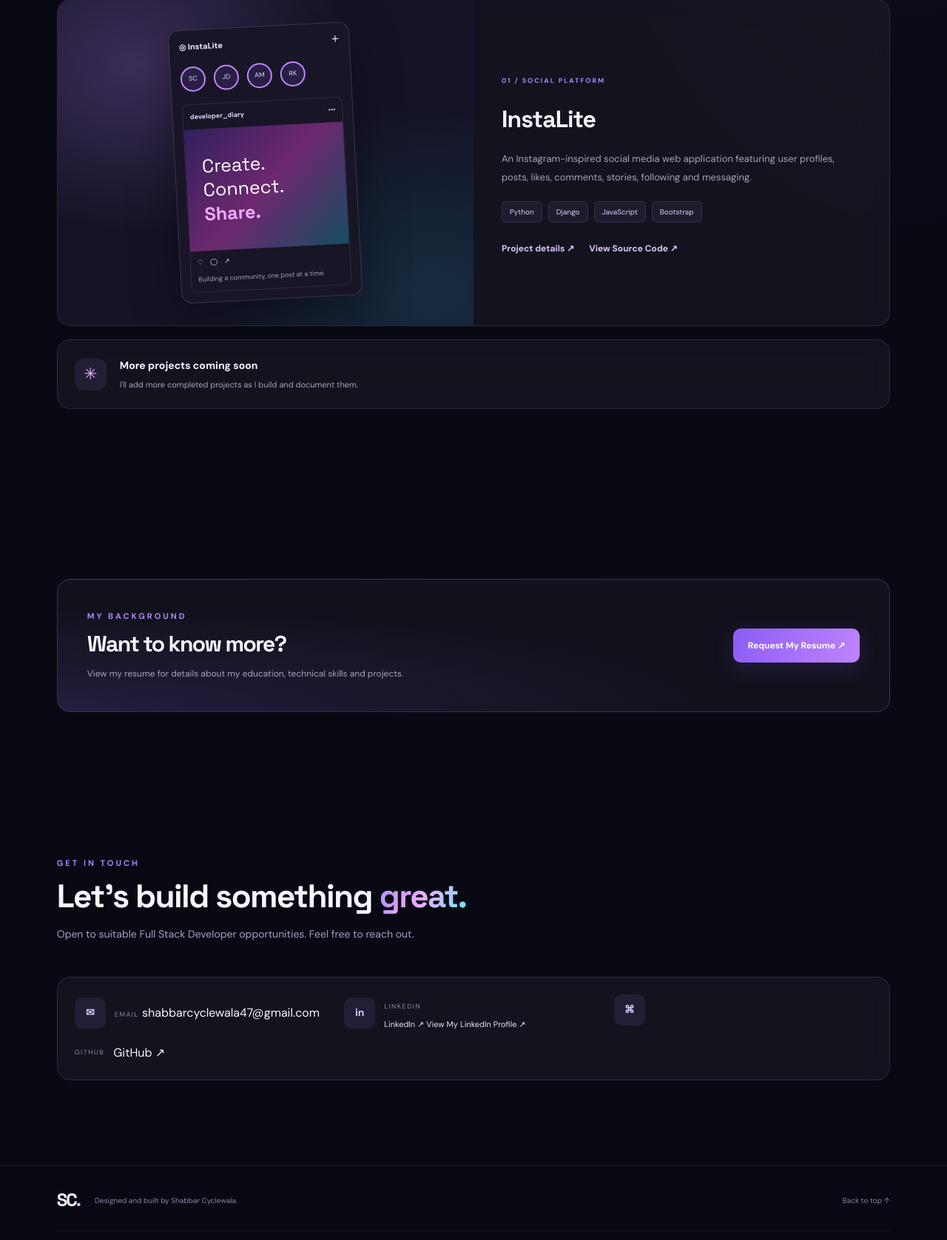
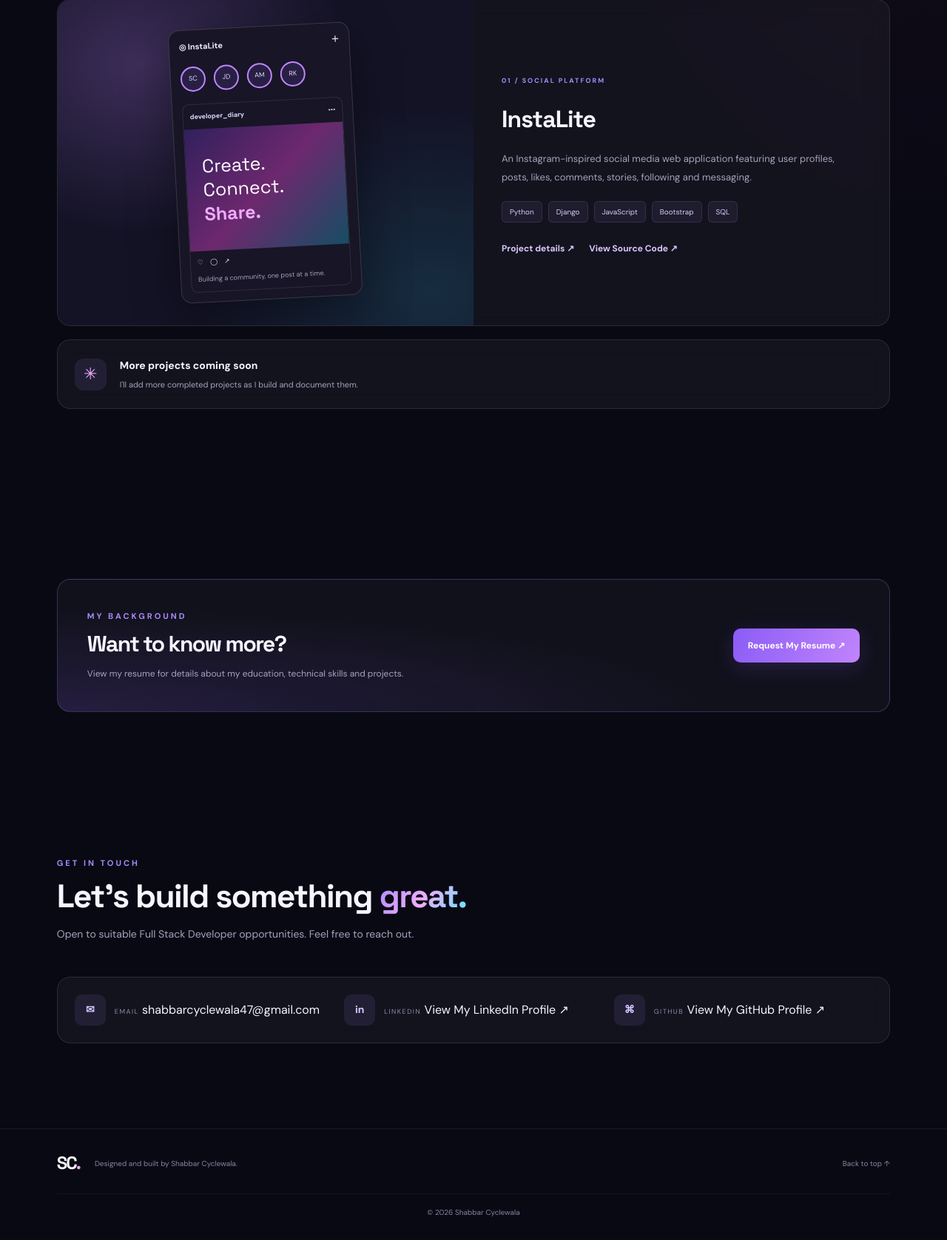
Before and after one commit to shabbarcyclewala47-blip/Instalite, a Django app: page /portfolio/ in a window 1280 px wide. Shown: the part 2291-3968 px from the top of the page at 74% size. After the commit the page ends 3937 px from the top, so only its background shows below. Run offline with Django 5.2, Linux system fonts and the light colour scheme.

Commit message:
Update Portfolio HTML

```diff
--- a/templates/shabbarportfolio.html
+++ b/templates/shabbarportfolio.html
@@ -5,27 +5,40 @@
 <head>
     <meta charset="UTF-8">
     <meta name="viewport" content="width=device-width, initial-scale=1.0">
-    <meta name="description" content="Shabbar Cyclewala — Full Stack Developer portfolio showcasing projects and technical skills.">
+
+    <meta name="description"
+          content="Shabbar Cyclewala — Full Stack Developer portfolio showcasing projects and technical skills.">
+
+    <meta name="author" content="Shabbar Cyclewala">
+
     <title>Shabbar Cyclewala | Full Stack Developer</title>
 
-
-
+    <!-- Portfolio CSS -->
     <link rel="stylesheet" href="{% static 'portfolio/css/style.css' %}">
 
+    <!-- Google Fonts -->
     <link rel="preconnect" href="https://fonts.googleapis.com">
     <link rel="preconnect" href="https://fonts.gstatic.com" crossorigin>
-    <link href="https://fonts.googleapis.com/css2?family=DM+Sans:wght@400;500;600;700&family=Space+Grotesk:wght@400;500;600;700&display=swap" rel="stylesheet">
 
+    <link href="https://fonts.googleapis.com/css2?family=DM+Sans:wght@400;500;600;700&family=Space+Grotesk:wght@400;500;600;700&display=swap"
+          rel="stylesheet">
+
+    <!-- Portfolio JavaScript -->
     <script src="{% static 'portfolio/js/script.js' %}" defer></script>
 </head>
+
 <body>
 
+    <!-- NAVIGATION -->
     <header class="navbar">
         <a class="logo" href="#home">SC<span>.</span></a>
 
-        <button class="menu-toggle" id="menuToggle"
-                aria-label="Toggle navigation" aria-expanded="false"
-                aria-controls="navLinks" type="button">
+        <button class="menu-toggle"
+                id="menuToggle"
+                aria-label="Toggle navigation"
+                aria-expanded="false"
+                aria-controls="navLinks"
+                type="button">
             ☰
         </button>
 
@@ -38,10 +51,14 @@
         </nav>
     </header>
 
+
     <main>
+
         <!-- HOME -->
         <section class="hero section" id="home">
+
             <div class="hero-content">
+
                 <div class="availability">
                     <span class="status-dot"></span>
                     Open to Full Stack opportunities
@@ -50,6 +67,7 @@
                 <p class="eyebrow">HELLO, I'M</p>
 
                 <h1>Shabbar<br><span>Cyclewala.</span></h1>
+
                 <h2>Full Stack Developer</h2>
 
                 <p class="hero-description">
@@ -62,72 +80,130 @@
                     <a class="btn btn-primary" href="#projects">
                         Explore My Work ↗
                     </a>
+
                     <a class="btn btn-outline" href="#contact">
                         Let's Connect
                     </a>
                 </div>
 
                 <div class="hero-socials">
-                    <!-- Replace these with your real profile URLs -->
-                    <a href="https://github.com/" target="_blank"
-                       rel="noopener noreferrer">GitHub ↗</a>
+                    <a href="https://github.com/shabbarcyclewala47-blip"
+                       target="_blank"
+                       rel="noopener noreferrer">
+                        GitHub ↗
+                    </a>
+
                     <a href="https://www.linkedin.com/in/shabbar-cyclewala-4419782b4/"
-                       target="_blank" rel="noopener noreferrer">LinkedIn ↗</a>
-                </div>
+                       target="_blank"
+                       rel="noopener noreferrer">
+                        LinkedIn ↗
+                    </a>
                 </div>
 
+            </div>
+
+
+            <!-- DEVELOPER GRAPHIC -->
             <div class="hero-art" aria-label="Developer introduction graphic">
+
                 <div class="orbit orbit-one"></div>
                 <div class="orbit orbit-two"></div>
 
                 <div class="code-window">
+
                     <div class="window-bar">
-                        <div class="window-dots"><i></i><i></i><i></i></div>
+                        <div class="window-dots">
+                            <i></i>
+                            <i></i>
+                            <i></i>
+                        </div>
+
                         <span>developer.py</span>
                     </div>
 
                     <div class="code-content">
-                        <p><span class="code-purple">class</span>
-                            <span class="code-blue">Developer</span>:</p>
-                        <p class="indent"><span class="code-purple">def</span>
-                            <span class="code-yellow">__init__</span>(self):</p>
-                        <p class="indent double">self.name =
-                            <span class="code-green">"Shabbar"</span></p>
-                        <p class="indent double">self.role =
-                            <span class="code-green">"Full Stack Developer"</span></p>
-                        <p class="indent double">self.passion =
-                            <span class="code-green">"Building for the web"</span></p>
+
+                        <p>
+                            <span class="code-purple">class</span>
+                            <span class="code-blue">Developer</span>:
+                        </p>
+
+                        <p class="indent">
+                            <span class="code-purple">def</span>
+                            <span class="code-yellow">__init__</span>(self):
+                        </p>
+
+                        <p class="indent double">
+                            self.name =
+                            <span class="code-green">"Shabbar"</span>
+                        </p>
+
+                        <p class="indent double">
+                            self.role =
+                            <span class="code-green">"Full Stack Developer"</span>
+                        </p>
+
+                        <p class="indent double">
+                            self.passion =
+                            <span class="code-green">"Building for the web"</span>
+                        </p>
+
                         <br>
-                        <p class="code-comment"># Turning ideas into reality</p>
-                        <p><span class="code-purple">return</span>
+
+                        <p class="code-comment">
+                            # Turning ideas into reality
+                        </p>
+
+                        <p>
+                            <span class="code-purple">return</span>
                             <span class="code-yellow">create_something_great()</span>
                         </p>
+
                     </div>
 
                     <div class="code-footer">
-                        <span><i class="status-dot"></i> Ready to build</span>
+                        <span>
+                            <i class="status-dot"></i>
+                            Ready to build
+                        </span>
+
                         <span>Python · Web</span>
                     </div>
+
                 </div>
 
-                <div class="floating-chip chip-top">{"</>"} Web Development</div>
-                <div class="floating-chip chip-bottom">✦ Always Learning</div>
+                <div class="floating-chip chip-top">
+                    {"</>"} Web Development
                 </div>
 
-            <a href="#about" class="scroll-indicator">SCROLL TO EXPLORE ↓</a>
+                <div class="floating-chip chip-bottom">
+                    ✦ Always Learning
+                </div>
+
+            </div>
+
+            <a href="#about" class="scroll-indicator">
+                SCROLL TO EXPLORE ↓
+            </a>
+
         </section>
+
 
         <!-- ABOUT -->
         <section class="section about-section" id="about">
+
             <div class="section-heading">
                 <p class="eyebrow">GET TO KNOW ME</p>
                 <h2>A little about <span>me.</span></h2>
             </div>
 
             <div class="about-grid">
+
                 <div class="about-card glass-card">
                     <div class="card-icon">✳</div>
+
                     <h3>Who I Am</h3>
+
                     <p>
                         I'm a Computer Science engineering student focused on
                         Full Stack Development. I enjoy creating practical web
@@ -137,7 +213,9 @@
 
                 <div class="about-card glass-card">
                     <div class="card-icon">⌘</div>
+
                     <h3>What I Do</h3>
+
                     <p>
                         I practise building frontend interfaces, backend
                         functionality, databases, authentication and complete
@@ -147,174 +225,343 @@
 
                 <div class="about-card glass-card">
                     <div class="card-icon">↗</div>
+
                     <h3>My Goal</h3>
+
                     <p>
                         I'm looking for opportunities to contribute to real
                         projects, learn from experienced developers and grow
                         as a Full Stack Developer.
                     </p>
                 </div>
+
             </div>
+
         </section>
+
 
         <!-- SKILLS -->
         <section class="section" id="skills">
+
             <div class="section-heading">
                 <p class="eyebrow">MY TOOLKIT</p>
+
                 <h2>Skills & <span>technologies.</span></h2>
+
                 <p class="section-description">
                     Technologies I use and practise while building projects.
                 </p>
             </div>
 
             <div class="skills-grid">
-                <div class="skill-card"><span>Py</span><div><h3>Python</h3><p>Programming</p></div></div>
-                <div class="skill-card"><span>D</span><div><h3>Django</h3><p>Backend development</p></div></div>
-                <div class="skill-card"><span>API</span><div><h3>REST APIs</h3><p>API development</p></div></div>
-                <div class="skill-card"><span>H5</span><div><h3>HTML5</h3><p>Web structure</p></div></div>
-                <div class="skill-card"><span>C3</span><div><h3>CSS3</h3><p>Responsive styling</p></div></div>
-                <div class="skill-card"><span>JS</span><div><h3>JavaScript</h3><p>Frontend functionality</p></div></div>
-                <div class="skill-card"><span>DB</span><div><h3>SQL</h3><p>Database fundamentals</p></div></div>
-                <div class="skill-card"><span>Git</span><div><h3>Git & GitHub</h3><p>Version control</p></div></div>
+
+                <div class="skill-card">
+                    <span>Py</span>
+                    <div>
+                        <h3>Python</h3>
+                        <p>Programming</p>
+                    </div>
+                </div>
+
+                <div class="skill-card">
+                    <span>D</span>
+                    <div>
+                        <h3>Django</h3>
+                        <p>Backend development</p>
+                    </div>
+                </div>
+
+                <div class="skill-card">
+                    <span>API</span>
+                    <div>
+                        <h3>REST APIs</h3>
+                        <p>API development</p>
+                    </div>
+                </div>
+
+                <div class="skill-card">
+                    <span>H5</span>
+                    <div>
+                        <h3>HTML5</h3>
+                        <p>Web structure</p>
+                    </div>
+                </div>
+
+                <div class="skill-card">
+                    <span>C3</span>
+                    <div>
+                        <h3>CSS3</h3>
+                        <p>Responsive styling</p>
+                    </div>
+                </div>
+
+                <div class="skill-card">
+                    <span>JS</span>
+                    <div>
+                        <h3>JavaScript</h3>
+                        <p>Frontend functionality</p>
+                    </div>
+                </div>
+
+                <div class="skill-card">
+                    <span>DB</span>
+                    <div>
+                        <h3>SQL</h3>
+                        <p>Database fundamentals</p>
+                    </div>
+                </div>
+
+                <div class="skill-card">
+                    <span>Git</span>
+                    <div>
+                        <h3>Git & GitHub</h3>
+                        <p>Version control</p>
+                    </div>
+                </div>
+
             </div>
 
             <p class="skills-note">
                 Keep only technologies you can confidently explain and demonstrate.
             </p>
+
         </section>
+
 
         <!-- PROJECTS -->
         <section class="section projects-section" id="projects">
+
             <div class="section-heading">
                 <p class="eyebrow">SELECTED WORK</p>
+
                 <h2>Projects I've <span>built.</span></h2>
+
                 <p class="section-description">
                     A selection of my development work and learning projects.
                 </p>
             </div>
 
+
+            <!-- INSTALITE PROJECT -->
             <article class="project-card glass-card">
+
                 <div class="project-visual instalite-visual">
+
                     <div class="mock-social">
-                        <div class="mock-top"><span>◎ InstaLite</span><span>＋</span></div>
-                        <div class="mock-story-row">
-                            <i>SC</i><i>JD</i><i>AM</i><i>RK</i>
-                        </div>
-                        <div class="mock-post">
-                            <div class="mock-post-head"><b>developer_diary</b><span>•••</span></div>
-                            <div class="mock-post-art">Create.<br>Connect.<br><strong>Share.</strong></div>
-                            <div class="mock-post-actions">♡　◯　↗</div>
-                            <div class="mock-post-caption">Building a community, one post at a time.</div>
-                        </div>
-                    </div>
+
+                        <div class="mock-top">
+                            <span>◎ InstaLite</span>
+                            <span>＋</span>
                         </div>
 
+                        <div class="mock-story-row">
+                            <i>SC</i>
+                            <i>JD</i>
+                            <i>AM</i>
+                            <i>RK</i>
+                        </div>
+
+                        <div class="mock-post">
+
+                            <div class="mock-post-head">
+                                <b>developer_diary</b>
+                                <span>•••</span>
+                            </div>
+
+                            <div class="mock-post-art">
+                                Create.<br>
+                                Connect.<br>
+                                <strong>Share.</strong>
+                            </div>
+
+                            <div class="mock-post-actions">
+                                ♡　◯　↗
+                            </div>
+
+                            <div class="mock-post-caption">
+                                Building a community, one post at a time.
+                            </div>
+
+                        </div>
+
+                    </div>
+
+                </div>
+
+
                 <div class="project-info">
-                    <span class="project-label">01 / SOCIAL PLATFORM</span>
+
+                    <span class="project-label">
+                        01 / SOCIAL PLATFORM
+                    </span>
+
                     <h3>InstaLite</h3>
+
                     <p>
                         An Instagram-inspired social media web application
                         featuring user profiles, posts, likes, comments,
                         stories, following and messaging.
                     </p>
+
                     <div class="tech-tags">
                         <span>Python</span>
                         <span>Django</span>
                         <span>JavaScript</span>
                         <span>Bootstrap</span>
+                        <span>SQL</span>
                     </div>
+
                     <div class="project-links">
-                        <a href="#contact">Project details ↗</a>
-                        <!-- Replace with your actual InstaLite repository -->
-                        <a href="https://github.com/YOUR_USERNAME/instalite"
+
+                        <a href="#contact">
+                            Project details ↗
+                        </a>
+
+                        <!-- Replace YOUR_USERNAME with your GitHub username -->
+                        <a href="https://github.com/shabbarcyclewala47-blip/InstaLite"
                            target="_blank"
                            rel="noopener noreferrer">
                             View Source Code ↗
                         </a>
+
                     </div>
+
                 </div>
+
             </article>
 
+
+            <!-- FUTURE PROJECTS -->
             <div class="coming-soon glass-card">
+
                 <span>✳</span>
+
                 <div>
                     <h3>More projects coming soon</h3>
-                    <p>I'll add more completed projects as I build and document them.</p>
+
+                    <p>
+                        I'll add more completed projects as I build
+                        and document them.
+                    </p>
                 </div>
+
             </div>
+
         </section>
+
 
         <!-- RESUME -->
         <section class="section" id="resume">
+
             <div class="resume-card">
+
                 <div>
                     <p class="eyebrow">MY BACKGROUND</p>
+
                     <h2>Want to know more?</h2>
+
                     <p>
                         View my resume for details about my education,
                         technical skills and projects.
                     </p>
                 </div>
-                <!-- Replace with the actual resume PDF URL when available -->
-                <a class="btn btn-primary" href="#contact">Request My Resume ↗</a>
+
+                <!-- Replace with your actual resume PDF URL when available -->
+                <a class="btn btn-primary" href="#contact">
+                    Request My Resume ↗
+                </a>
+
             </div>
+
         </section>
+
 
         <!-- CONTACT -->
         <section class="section contact-section" id="contact">
+
             <div class="section-heading">
+
                 <p class="eyebrow">GET IN TOUCH</p>
+
                 <h2>Let's build something <span>great.</span></h2>
+
                 <p class="section-description">
                     Open to suitable Full Stack Developer opportunities.
                     Feel free to reach out.
                 </p>
+
             </div>
 
+
             <div class="contact-card glass-card">
+
+                <!-- EMAIL -->
                 <div>
                     <span class="contact-icon">✉</span>
+
                     <div>
                         <small>EMAIL</small>
-                        <a href="mailto:your-email@gmail.com">
+
+                        <a href="mailto:shabbarcyclewala47@gmail.com">
                             shabbarcyclewala47@gmail.com
                         </a>
                     </div>
                 </div>
 
+
+                <!-- LINKEDIN -->
                 <div>
                     <span class="contact-icon">in</span>
+
                     <div>
                         <small>LINKEDIN</small>
-        <p>
+
                         <a href="https://www.linkedin.com/in/shabbar-cyclewala-4419782b/"
                            target="_blank"
-   rel="noopener noreferrer">LinkedIn ↗</a>
+                           rel="noopener noreferrer">
                             View My LinkedIn Profile ↗
                         </a>
-        </p>
                     </div>
                 </div>
 
+
+                <!-- GITHUB -->
+                <div>
                     <span class="contact-icon">⌘</span>
+
                     <div>
                         <small>GITHUB</small>
-                        <a href="https://github.com/YOUR_USERNAME"
+
+                        <a href="https://github.com/shabbarcyclewala47-blip"
                            target="_blank"
                            rel="noopener noreferrer">
-    GitHub ↗
+                            View My GitHub Profile ↗
                         </a>
                     </div>
                 </div>
+
             </div>
+
         </section>
+
     </main>
 
+
+    <!-- FOOTER -->
     <footer class="footer">
-        <a class="logo" href="#home">SC<span>.</span></a>
+
+        <a class="logo" href="#home">
+            SC<span>.</span>
+        </a>
+
         <p>Designed and built by Shabbar Cyclewala.</p>
+
         <a href="#home">Back to top ↑</a>
-        <p class="copyright">© <span id="year"></span> Shabbar Cyclewala</p>
+
+        <p class="copyright">
+            © <span id="year"></span> Shabbar Cyclewala
+        </p>
+
     </footer>
 
 </body>
```
Lines whose indentation alone changed are shown as unchanged.
